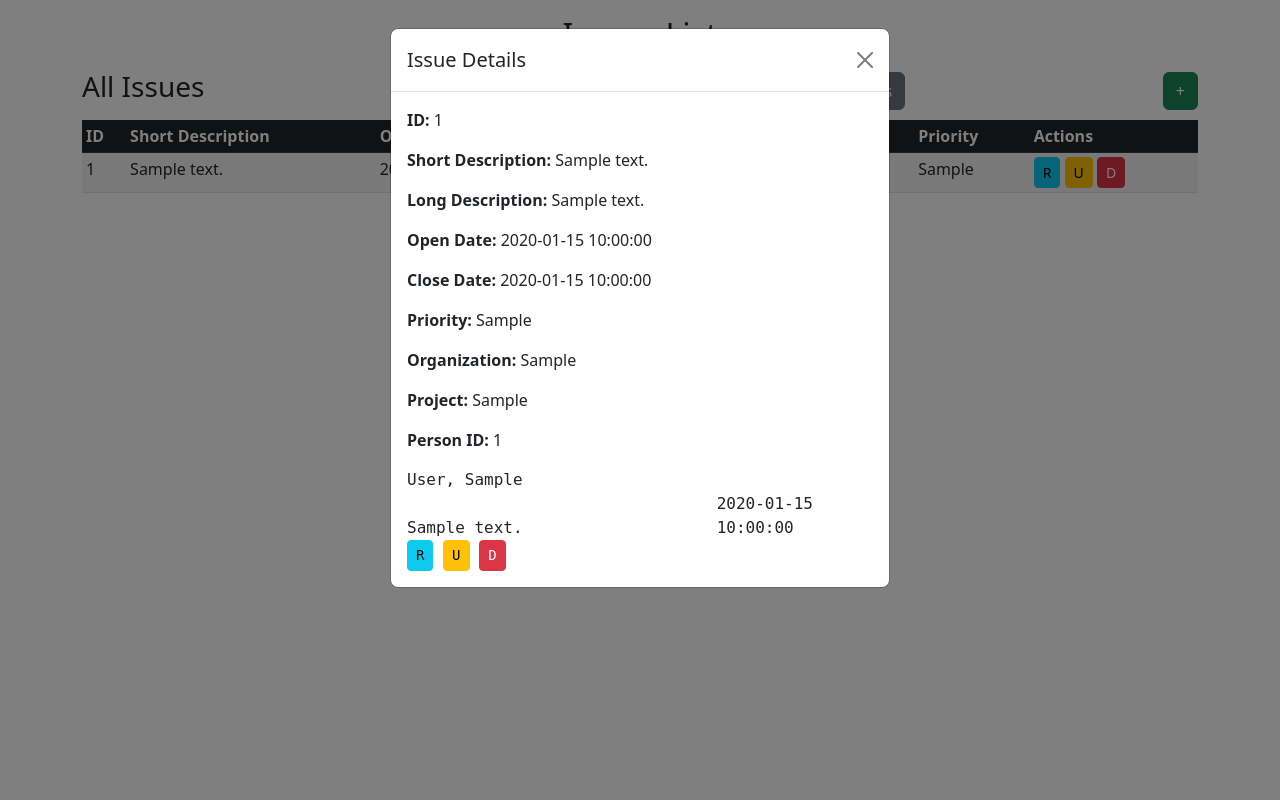
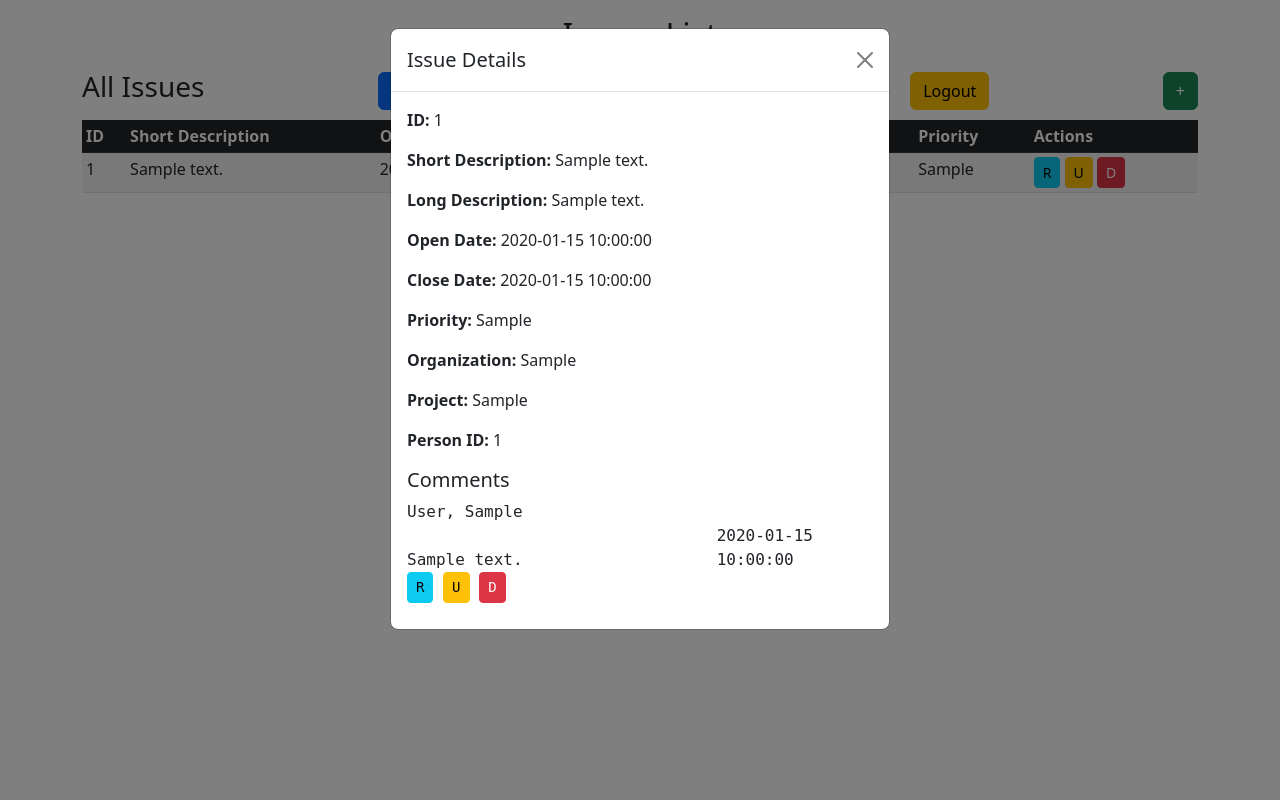
Before and after one commit to emilyyDom/IssuesApp, a PHP site: page /issues_list.php in a window 1280 px wide, after a click that opens the changed part. Run offline with PHP 8.4, Linux system fonts and the light colour scheme; the visitor is signed in with stand-in values (Sample User, id 1); tables that the repository leaves empty or names only in its code hold one stand-in row (values such as "Sample post").

Commit message:
Added Logout, checked for admin, security changes
I added an option to logout and re-direct to login.
Removed options if you are not an admin.
Played around with the comments inside issues, they now link to the comments page but need to fix more.

```diff
--- a/comments_list.php
+++ b/comments_list.php
@@ -1,5 +1,9 @@
 <?php
 session_start();
+if (!isset($_SESSION['user_id'])){
+    session_destroy();
+    header("Location: login.php");
+}
 require 'database.php'; // Database connection
 
 $pdo = Database::connect();
--- a/issues_list.php
+++ b/issues_list.php
@@ -1,5 +1,9 @@
 <?php
 session_start();
+if (!isset($_SESSION['user_id'])){
+    session_destroy();
+    header("Location: login.php");
+}
 require 'database.php'; // Database connection
 
 $pdo = Database::connect();
@@ -77,6 +81,10 @@ if ($_SERVER['REQUEST_METHOD'] == 'POST') {
 
     // Update Issue
     if (isset($_POST['update_issue'])) {
+        if( !($_SESSION['admin'] == "Y" || $_SESSION['user_id'] == $_POST['per_id']) ) {
+            header("Location: issues_list.php");
+            exit();
+        }
         $id = $_POST['id'];
         $short_description = trim($_POST['short_description']);
         $long_description = trim($_POST['long_description']);
@@ -97,6 +105,10 @@ if ($_SERVER['REQUEST_METHOD'] == 'POST') {
 
     // Delete Issue
     if (isset($_POST['delete_issue'])) {
+        if( !($_SESSION['admin'] == "Y" || $_SESSION['user_id'] == $_POST['per_id']) ){
+            header("Location: issues_list.php");
+             exit();
+        }
         $id = $_POST['id'];
         $sql = "DELETE FROM iss_issues WHERE id=?";
         $stmt = $pdo->prepare($sql);
@@ -106,6 +118,8 @@ if ($_SERVER['REQUEST_METHOD'] == 'POST') {
         exit();
     }
 }
+
+
 
 // Fetch all issues
 $sql = "SELECT * FROM iss_issues ORDER BY open_date DESC";
@@ -124,11 +138,16 @@ $issues = $pdo->query($sql)->fetchAll(PDO::FETCH_ASSOC);
     <div class="container mt-3">
         <h2 class="text-center">Issues List</h2>
 
+
+
+
         <!-- "+" Button to Add Issue -->
         <div class="d-flex justify-content-between align-items-center mt-3">
             <h3>All Issues</h3>
             <a href="persons_list.php" class="btn btn-primary">People</a>
             <a href="comments_list.php" class="btn btn-secondary">Comments</a>
+            <!-- "logout" Button -->
+            <a href= "logout.php" class="btn btn-warning"> Logout</a>
             <button class="btn btn-success" data-bs-toggle="modal" data-bs-target="#addIssueModal">+</button>
         </div>
 
@@ -192,8 +211,11 @@ $issues = $pdo->query($sql)->fetchAll(PDO::FETCH_ASSOC);
                         <td><?= htmlspecialchars($issue['priority']); ?></td>
                         <td>
                             <button class="btn btn-info btn-sm" data-bs-toggle="modal" data-bs-target="#readIssue<?= $issue['id']; ?>">R</button>
+                            <?php if($_SESSION['user_id'] == $issue['per_id'] || $_SESSION['admin'] == "Y" ) {?>
                             <button class="btn btn-warning btn-sm" data-bs-toggle="modal" data-bs-target="#updateIssue<?= $issue['id']; ?>">U</button>
                             <button class="btn btn-danger btn-sm" data-bs-toggle="modal" data-bs-target="#deleteIssue<?= $issue['id']; ?>">D</button>
+                            <?php } ?>
+
                         </td>
                     </tr>
 
@@ -216,7 +238,8 @@ $issues = $pdo->query($sql)->fetchAll(PDO::FETCH_ASSOC);
                                     <p><strong>Project:</strong> <?= htmlspecialchars($issue['project']); ?></p>
                                     <p><strong>Person ID:</strong> <?= htmlspecialchars($issue['per_id']); ?></p>
 
-
+                                    <!-- Comments Section -->
+                                     <h5>Comments</h5>
                                     <?php
                                     $com_iss_id = $issue['id'];
                                     // Fetch comments for this particular issue
@@ -229,7 +252,7 @@ $issues = $pdo->query($sql)->fetchAll(PDO::FETCH_ASSOC);
                                     ?>
 
                                     <?php foreach ($comments as $comment) : ?>
-                                        <div style="font-family: monospace;">
+                                        <div style="font-family: monospace; margin-bottom: 10px">
                                             <span style="display:inline-block; width: 180px;">
                                                 <?= htmlspecialchars($comment['lname'] . ", " . $comment['fname']) ?>
                                             </span>
@@ -240,11 +263,15 @@ $issues = $pdo->query($sql)->fetchAll(PDO::FETCH_ASSOC);
                                                 <?= htmlspecialchars($comment['posted_date']) ?>
                                             </span>
                                             <span style="display:inline-block; width: 150px;">
-                                                <button class="btn btn-info btn-sm" data-bs-toggle="modal" data-bs-target="#readIssue<?= $comment['id']; ?>">R</button>
-                                                <button class="btn btn-warning btn-sm" data-bs-toggle="modal" data-bs-target="#updateIssue<?= $comment['id']; ?>">U</button>
-                                                <button class="btn btn-danger btn-sm" data-bs-toggle="modal" data-bs-target="#deleteIssue<?= $comment['id']; ?>">D</button>
+                                                <a href="comments_list.php?action=read&comment_id=<?= $comment['id']; ?>" class="btn btn-info btn-sm">R</a>
+                                                <a href="comments_list.php?action=update&comment_id=<?= $comment['id']; ?>" class="btn btn-warning btn-sm">U</a>
+                                                <a href="comments_list.php?action=delete&comment_id=<?= $comment['id']; ?>" class="btn btn-danger btn-sm">D</a>
                                             </span>
+
                                         </div>
+
+
+
                                     <?php endforeach; ?>
 
 
```
Also changed, not shown: login.php (+8 -5 lines), logout.php (added, +8 -0 lines).
